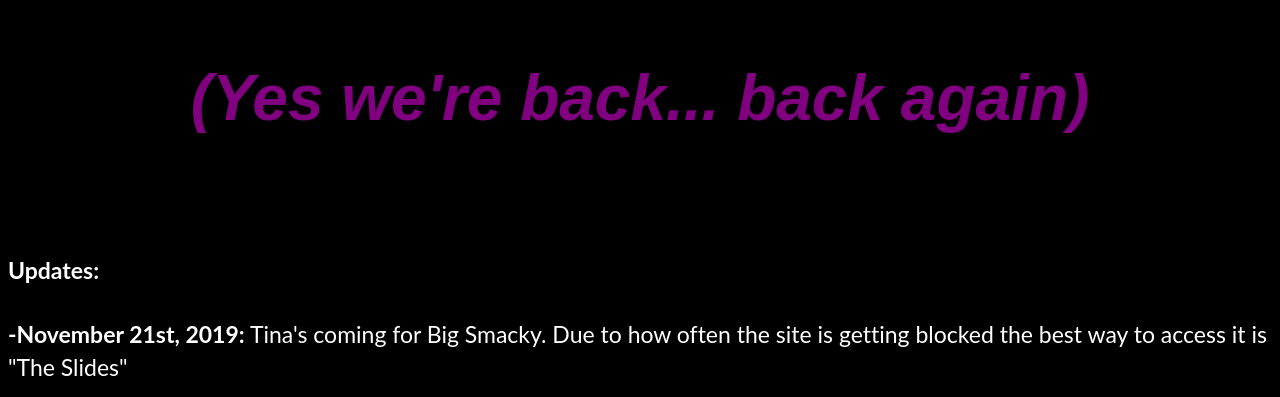
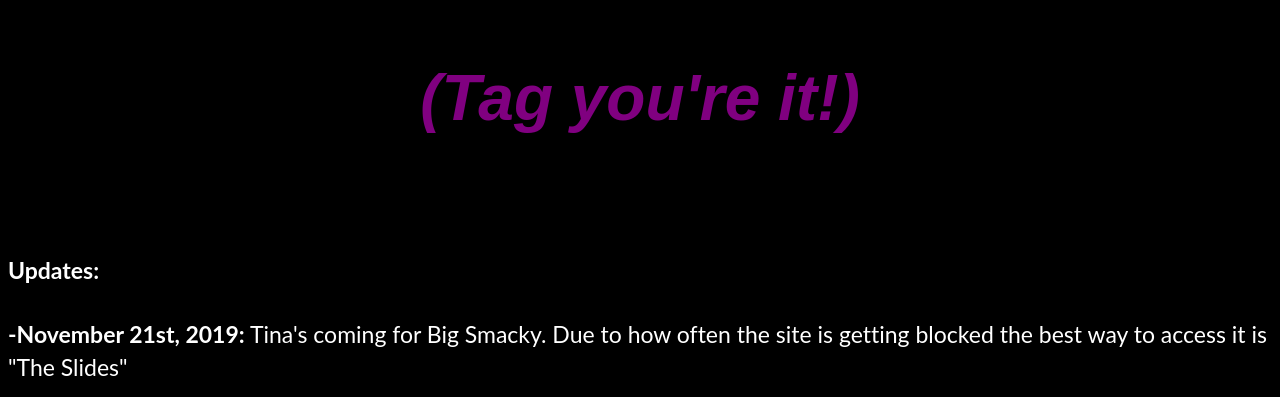
Before and after one commit to BigSmacky3/BigSmacky3.github.io, a plain HTML site: page index.html in a window 1280 px wide. Shown: the part 700-1097 px from the top of the page. Drawn offline with Linux system fonts and the light colour scheme; a script that the page names is missing.

Commit message:
Update index.html

```diff
--- a/index.html
+++ b/index.html
@@ -41,7 +41,7 @@
 	<p class="center">
 	<b>ATTENTION EVERYONE: If you are not already on "The Slides" ask someone who is to share them with you ASAP. In the future that will be the only way to access Big Smacky Games.</b><br></p>
 	<p><h1 class="logo"> <img src="images/BS Logo.png" alt="LOGO"></p>
-	<p class="subheader">(Yes we're back... back again)</p>
+	<p class="subheader">(Tag you're it!)</p>
 
 							<!--Updates-->
 						  <!--Most Recent at top.-->
```
